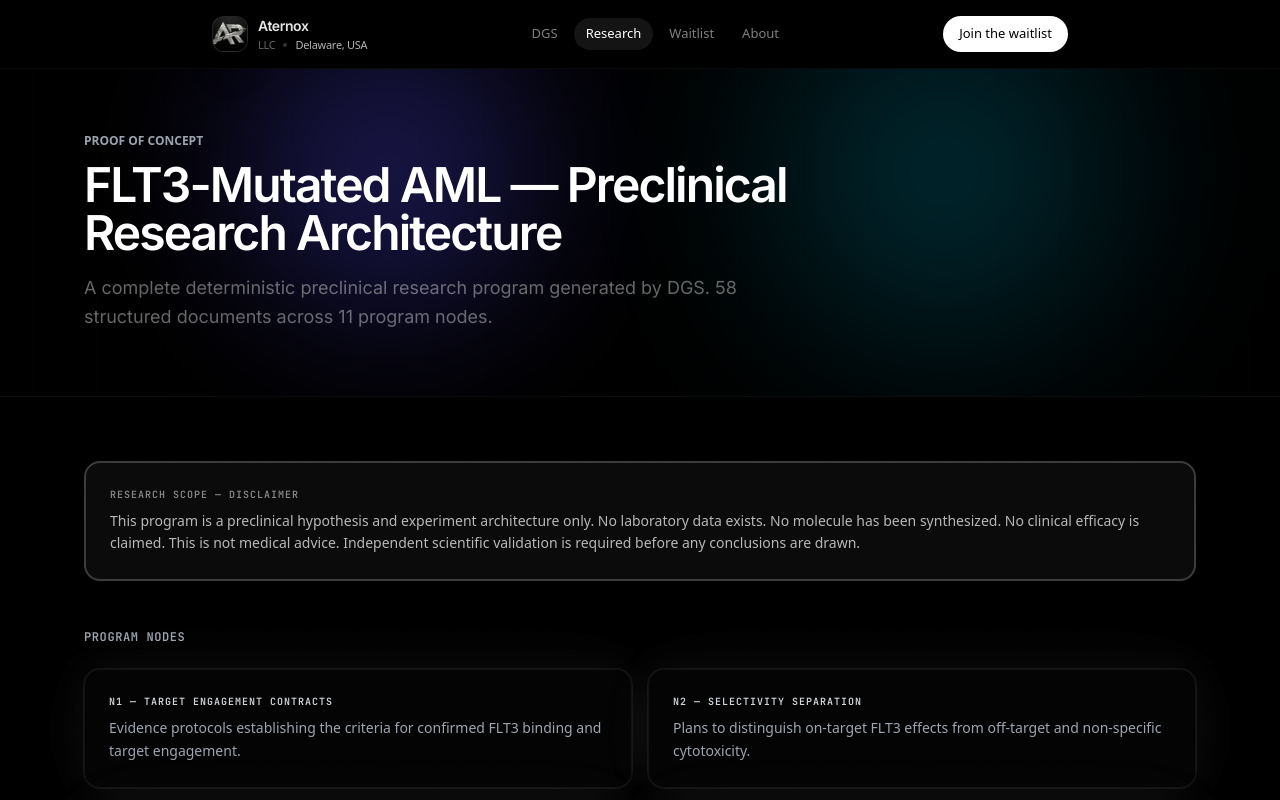
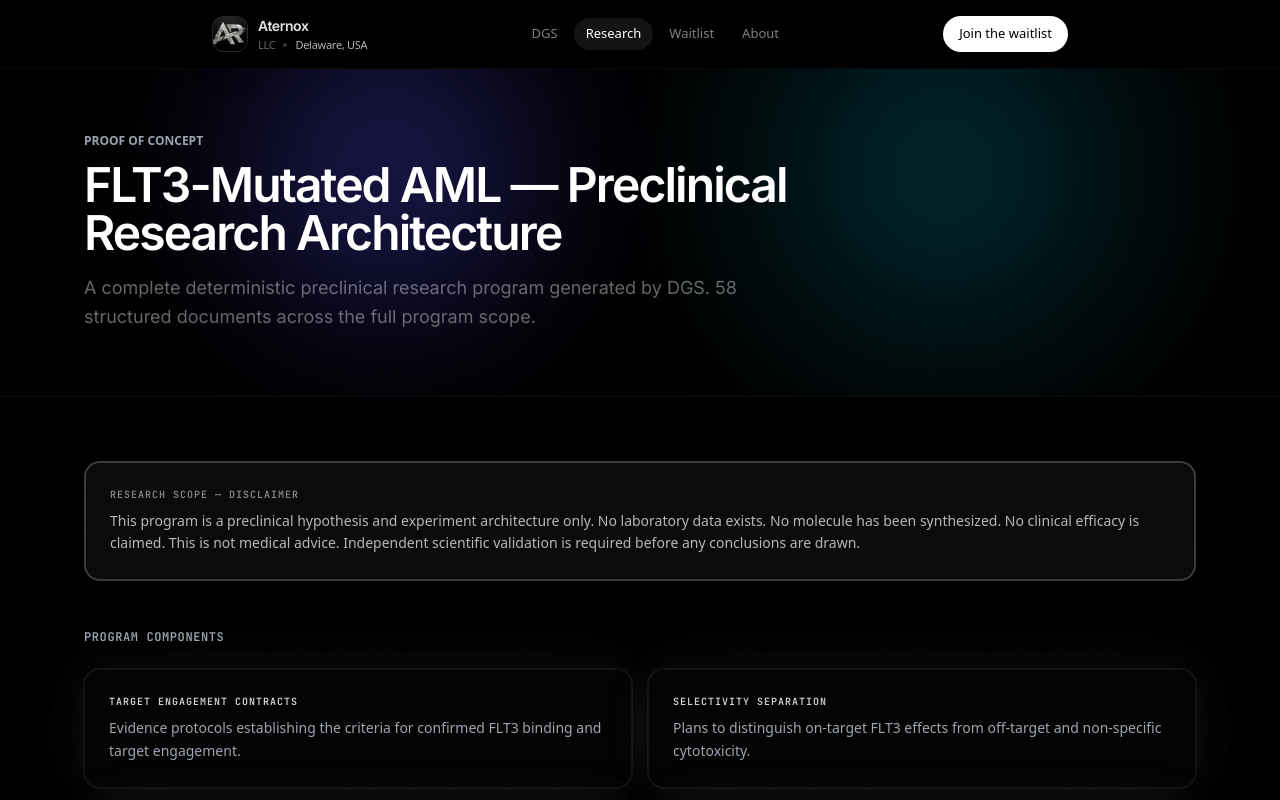
Before and after one commit to pranay68/remedics, a Next.js app: page /research in a window 1280 px wide. Shown: the top 800 px of the page. Built offline with nearby package versions, Linux system fonts and the light colour scheme; no server answers.

Commit message:
Remove nodes framing from research page

```diff
--- a/src/app/research/page.tsx
+++ b/src/app/research/page.tsx
@@ -12,59 +12,48 @@ export const metadata: Metadata = {
         "DGS produced a complete preclinical research architecture for FLT3-mutated AML — 58 documents, one run. View the program scope and request access.",
 };
 
-const programNodes = [
+const programComponents = [
     {
-        id: "N1",
         title: "Target Engagement Contracts",
         body: "Evidence protocols establishing the criteria for confirmed FLT3 binding and target engagement.",
     },
     {
-        id: "N2",
         title: "Selectivity Separation",
         body: "Plans to distinguish on-target FLT3 effects from off-target and non-specific cytotoxicity.",
     },
     {
-        id: "N3",
         title: "Off-Target Screening",
         body: "Counter-screen architecture to identify and eliminate compounds with off-target activity.",
     },
     {
-        id: "N4",
         title: "Resistance Mechanisms",
         body: "Failure playbooks for six known FLT3 resistance mechanisms including TKD mutations and pathway bypass.",
     },
     {
-        id: "N5",
         title: "Safety Risk Discovery",
         body: "Preclinical safety assessment architecture covering hepatotoxicity, cardiotoxicity, and genotoxicity risk.",
     },
     {
-        id: "N6",
         title: "Stage 0–4 Development Plan",
         body: "Master development plan from target hypothesis through IND-enabling studies. Full stage gate logic included.",
     },
     {
-        id: "N7",
         title: "Agent Class Specification",
         body: "Structural and mechanistic criteria for the class of FLT3 inhibitor this program targets.",
     },
     {
-        id: "N8",
         title: "Translational Feasibility",
         body: "Assessment of the path from preclinical architecture to clinical hypothesis. No clinical claims made.",
     },
     {
-        id: "N9",
         title: "Confounder Blocking",
         body: "Pre-specified confounder identification and blocking protocols across all major experiment types.",
     },
     {
-        id: "N10",
         title: "Falsification Matrix",
         body: "Six pre-specified failure modes with deterministic routing — what happens if each one triggers.",
     },
     {
-        id: "N11",
         title: "Gate 0 Reality Check",
         body: "Independent stress-test of the entire program architecture before Stage 0 execution begins.",
     },
@@ -104,7 +93,7 @@ export default function ResearchPage() {
             <Page
                 eyebrow="PROOF OF CONCEPT"
                 title="FLT3-Mutated AML — Preclinical Research Architecture"
-                subtitle="A complete deterministic preclinical research program generated by DGS. 58 structured documents across 11 program nodes."
+                subtitle="A complete deterministic preclinical research program generated by DGS. 58 structured documents across the full program scope."
             >
                 {/* DISCLAIMER BOX */}
                 <FadeIn>
@@ -116,15 +105,15 @@ export default function ResearchPage() {
                     </div>
                 </FadeIn>
 
-                {/* PROGRAM NODES */}
+                {/* PROGRAM COMPONENTS */}
                 <FadeIn delay={0.1}>
                     <div className="mb-12">
-                        <div className="text-xs font-mono font-semibold uppercase tracking-wider text-muted mb-6">Program Nodes</div>
+                        <div className="text-xs font-mono font-semibold uppercase tracking-wider text-muted mb-6">Program Components</div>
                         <div className="grid gap-4 md:grid-cols-2">
-                            {programNodes.map((node, i) => (
-                                <ScaleIn key={node.id} delay={0.05 * i} className="rounded-2xl border border-border/70 bg-surface/50 p-6 glow">
-                                    <div className="font-mono text-[10px] font-semibold tracking-widest text-brand-2 uppercase">{node.id} — {node.title}</div>
-                                    <div className="mt-2 text-sm leading-relaxed text-muted">{node.body}</div>
+                            {programComponents.map((component, i) => (
+                                <ScaleIn key={component.title} delay={0.05 * i} className="rounded-2xl border border-border/70 bg-surface/50 p-6 glow">
+                                    <div className="font-mono text-[10px] font-semibold tracking-widest text-brand-2 uppercase">{component.title}</div>
+                                    <div className="mt-2 text-sm leading-relaxed text-muted">{component.body}</div>
                                 </ScaleIn>
                             ))}
                         </div>
```
